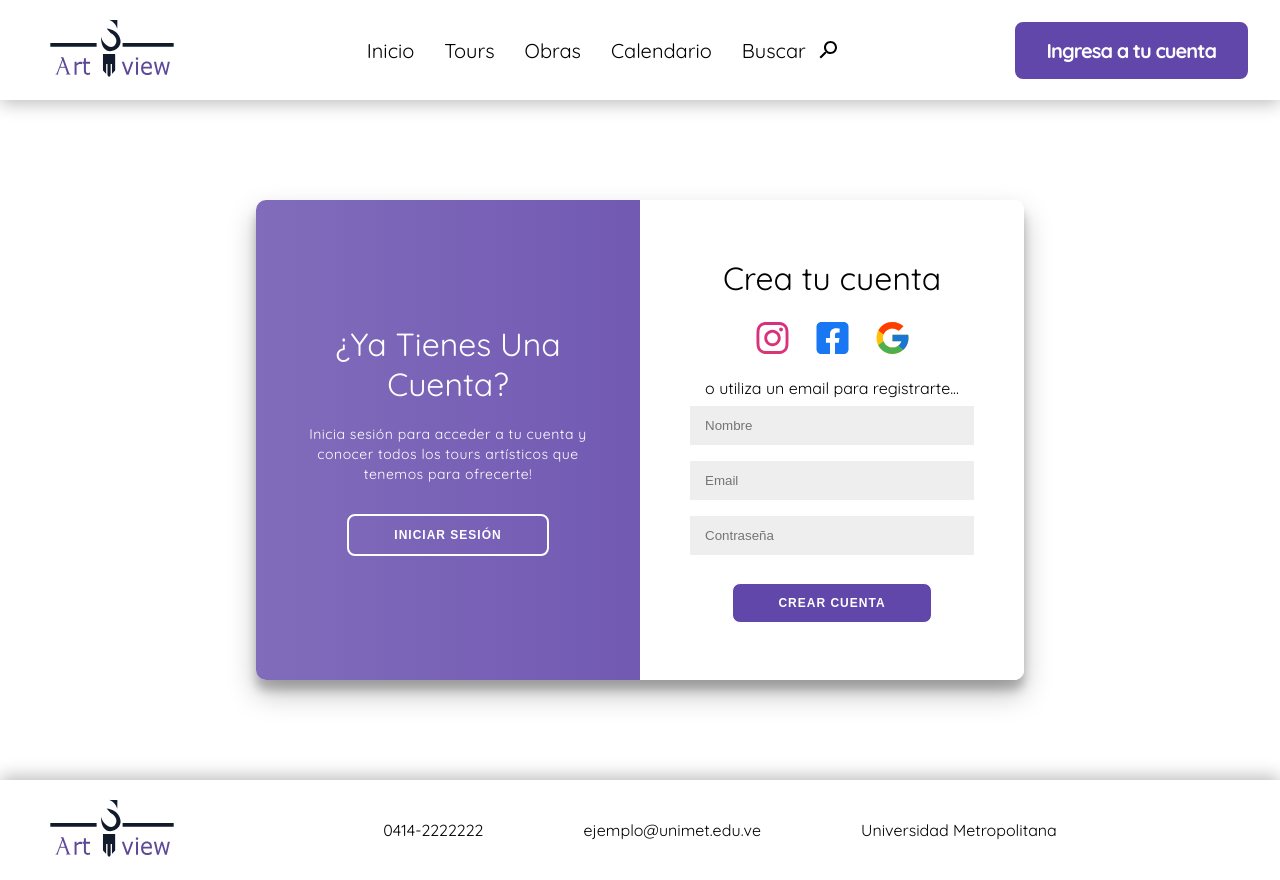
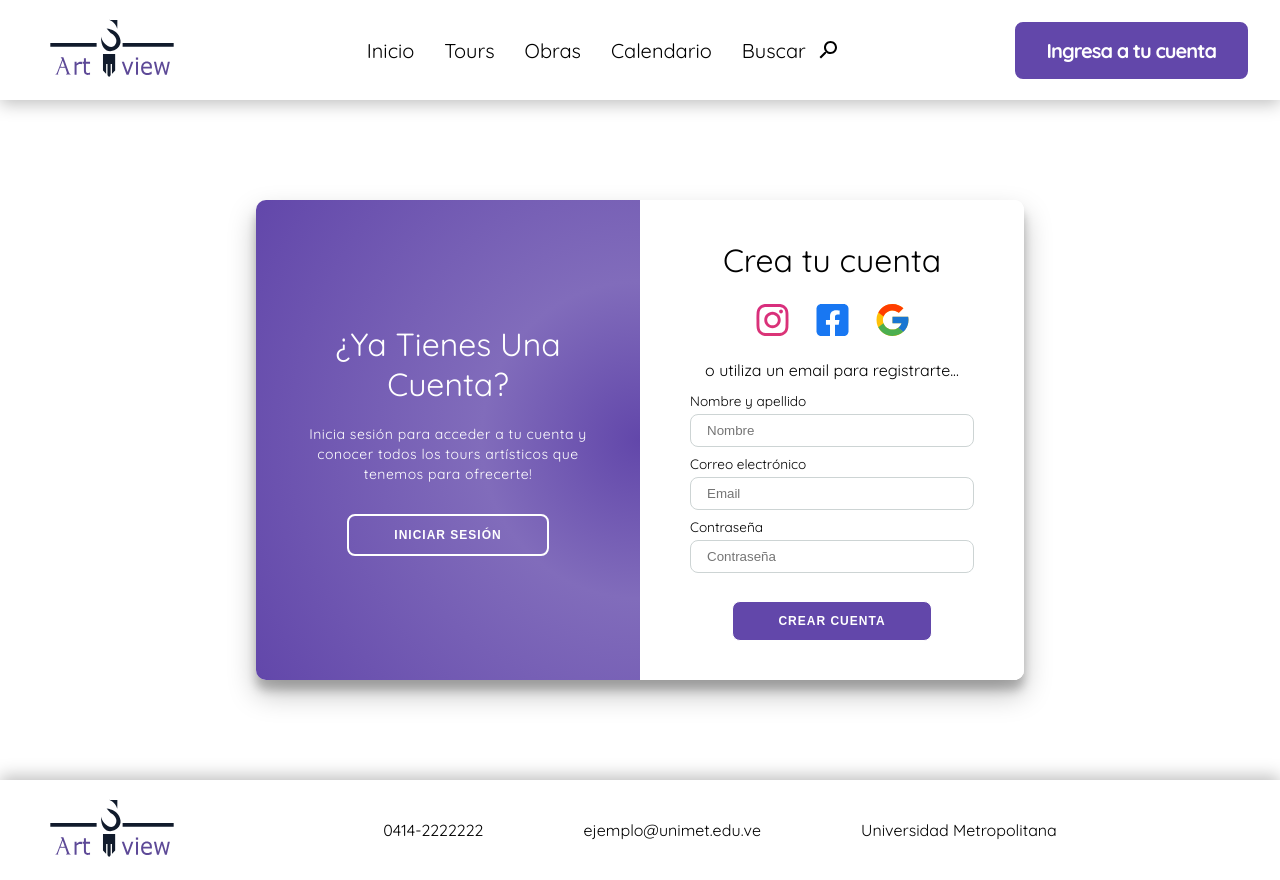
Before and after one commit to andresgoncalves/sart-views, a React (Vite) app: page /login in a window 1280 px wide. Both pictures are taken after a click on the button "CREAR CUENTA". Built offline with nearby package versions, Linux system fonts and the light colour scheme.

Commit message:
Improving Components :sparkles:

```diff
--- a/src/components/Button.module.scss
+++ b/src/components/Button.module.scss
@@ -8,9 +8,14 @@
   border: 4px solid transparent;
   border-radius: 8px;
   cursor: pointer;
+  transition: transform 80ms ease-in;
 
   --main-color: var(--primary-violet);
   --text-color: white;
+
+  &:active {
+    transform: scale(0.95);
+  }
 
   &:hover {
     --main-color: var(--primary-highlight);
--- a/src/components/InputField.jsx
+++ b/src/components/InputField.jsx
@@ -2,24 +2,30 @@ import { useState } from "react";
 import styles from "./InputField.module.scss";
 
 /**
- * @typedef {React.InputHTMLAttributes<HTMLInputElement> &{
- * labelText: string
- * placeholder?: string
- * value?: string
- * onChange?: function
+ * @typedef {React.InputHTMLAttributes<HTMLInputElement> & {
+ *   labelText?: string;
+ *   placeholder?: string;
+ *   value?: string;
+ *   onChange?: function;
  * }} InputFieldProps
- *
  */
 
-/**@param {InputFieldProps} props */
-export default function InputComponent({labelText,placeholder,...props}) {
+/** @param {InputFieldProps} props */
+export default function InputComponent({ labelText, placeholder, ...props }) {
   const [inputValue, setInputValue] = useState("");
 
   return (
     <div className={styles.container}>
-    <label className={styles.label}>{labelText}
-    <input type="text" className={styles.input} placeholder={(placeholder)} value= {inputValue} onChange={ev => setInputValue(ev.target.value)}/>
-    </label>
+      <div className={styles.label} {...props}>
+        {labelText}
+        <input
+          type="text"
+          className={styles.input}
+          placeholder={placeholder}
+          value={inputValue}
+          onChange={(ev) => setInputValue(ev.target.value)}
+        />
+      </div>
     </div>
   );
 }
--- a/src/components/InputField.module.scss
+++ b/src/components/InputField.module.scss
@@ -1,20 +1,19 @@
 .container {
   display: flex;
   flex-direction: column;
-    align-items: flex-start;
+  width: 100%;
   padding: 0;
-
 }
 
 .input {
   display: flex;
   flex-direction: column;
   align-items: flex-start;
+  box-sizing: border-box;
+  width: 100%;
   padding: 8px 16px;
-    box-sizing: border-box;
+  border: 0.1em solid var(--placeholder-color);
   border-radius: 8px;
-    border: 0.1em solid var(--placeholder-color);
-    width: 100%;
 
   &:focus {
     border-color: var(--primary-violet);
@@ -25,8 +24,7 @@
 .label {
   display: flex;
   flex-direction: column;
+  gap: 5px;
   align-items: flex-start;
-    gap: 10px;
-    font-weight: 400;
-
+  font-size: var(--text-base);
 }
--- a/src/components/Login.jsx
+++ b/src/components/Login.jsx
@@ -4,6 +4,7 @@ import facebookIcon from "../assets/FacebookIcon.svg";
 import googleIcon from "../assets/GoogleIcon.svg";
 import instagramIcon from "../assets/InstagramIcon.svg";
 import Button from "./Button";
+import InputField from "./InputField";
 import styles from "./Login.module.scss";
 
 export default function Login(props) {
@@ -54,9 +55,27 @@ export default function Login(props) {
             <div className={styles.subtitle}>
               o utiliza un email para registrarte...
             </div>
-            <input type="text" placeholder="Nombre" />
-            <input type="email" placeholder="Email" />
-            <input type="password" placeholder="Contraseña" />
+            <div className={styles.inputTop}>
+              <InputField
+                className={styles.letra}
+                labelText="Nombre y apellido"
+                placeholder="Nombre"
+              />
+            </div>
+            <div className={styles.input}>
+              <InputField
+                className={styles.letra}
+                labelText="Correo electrónico"
+                placeholder="Email"
+              />
+            </div>
+            <div className={styles.input}>
+              <InputField
+                className={styles.letra}
+                labelText="Contraseña"
+                placeholder="Contraseña"
+              />
+            </div>
             <Button size="base" className={styles.buttonCA}>
               Crear Cuenta
             </Button>
@@ -66,7 +85,7 @@ export default function Login(props) {
           className={[styles.signInContainer, styles.formContainer].join(" ")}
         >
           <form action="#">
-            <div className={styles.title}>Ingresa a tu cuenta</div>
+            <div className={styles.title}>Inicia Sesión</div>
             <div className={styles.socialContainer}>
               <Link to="#">
                 <img src={instagramIcon}></img>
@@ -79,10 +98,22 @@ export default function Login(props) {
               </Link>
             </div>
             <div className={styles.subtitle}>
-              o inicia sesión con tu email...
+              o accede ingresando tu email...
             </div>
-            <input type="email" placeholder="Email" />
-            <input type="password" placeholder="Contraseña" />
+            <div className={styles.inputTop}>
+              <InputField
+                className={styles.letra}
+                labelText="Correo electrónico"
+                placeholder="Email"
+              />
+            </div>
+            <div className={styles.input}>
+              <InputField
+                className={styles.letra}
+                labelText="Contraseña"
+                placeholder="Contraseña"
+              />
+            </div>
             <a href="#" className={styles.subtitle}>
               ¿Olvidaste tu contraseña?
             </a>
@@ -136,10 +167,26 @@ export default function Login(props) {
             adminPanel ? styles.adminCardEnabled : styles.adminCardDisabled
           }
         >
-          <form action="#">
-            <div className={styles.title}>Ingresa a tu cuenta</div>
-            <input type="email" placeholder="Email" />
-            <input type="password" placeholder="Contraseña" />
+          <form action="#" className={styles.formulario}>
+            <div className={styles.title}>
+              Bienvenido de vuelta administrador!
+            </div>
+            <div className={styles.adminForm}>
+              <div className={styles.inputTop}>
+                <InputField
+                  className={styles.letra}
+                  labelText="Correo electrónico"
+                  placeholder="Email"
+                />
+              </div>
+              <div className={styles.input}>
+                <InputField
+                  className={styles.letra}
+                  labelText="Contraseña"
+                  placeholder="Contraseña"
+                />
+              </div>
+            </div>
             <Button size="base" className={styles.button}>
               Iniciar Sesión
             </Button>
--- a/src/components/Login.module.scss
+++ b/src/components/Login.module.scss
@@ -170,8 +170,15 @@
     height: 100%;
     color: #ffffff;
     background: #6247aa;
-    background: -webkit-linear-gradient(to right, #6247aa, #6247aa);
-    background: linear-gradient(to right, #816cbb, #6247aa);
+    //background: -webkit-linear-gradient(to right, #6247aa, #6247aa);
+    //background: linear-gradient(to right, #816cbb, #6247aa);
+    background: rgb(98, 71, 170);
+    background: radial-gradient(
+      circle,
+      rgba(98, 71, 170, 1) 0%,
+      rgba(129, 108, 187, 1) 35%,
+      rgba(98, 71, 170, 1) 100%
+    );
     background-repeat: no-repeat;
     background-position: 0 0;
     background-size: cover;
@@ -272,6 +279,17 @@ a {
   text-decoration: none;
 }
 
+.formulario {
+  border-radius: 10px;
+  box-shadow: 0 0 0 4px #6247aa inset;
+}
+
+.adminForm {
+  width: 40%;
+  margin-top: 10px;
+  margin-bottom: 15px;
+}
+
 form {
   display: flex;
   flex-direction: column;
@@ -283,10 +301,21 @@ form {
   background-color: #ffffff;
 }
 
-input {
+.input {
   width: 100%;
-  margin: 8px 0;
-  padding: 12px 15px;
-  background-color: #eee;
-  border: none;
+  margin-bottom: 8px;
 }
+
+.inputTop {
+  width: 100%;
+  margin-top: 12px;
+  margin-bottom: 8px;
+}
+
+.letra {
+  display: flex;
+  flex-direction: column;
+  gap: 5px;
+  align-items: flex-start;
+  font-size: 0.85rem;
+}
```
Lines whose indentation alone changed are shown as unchanged.
